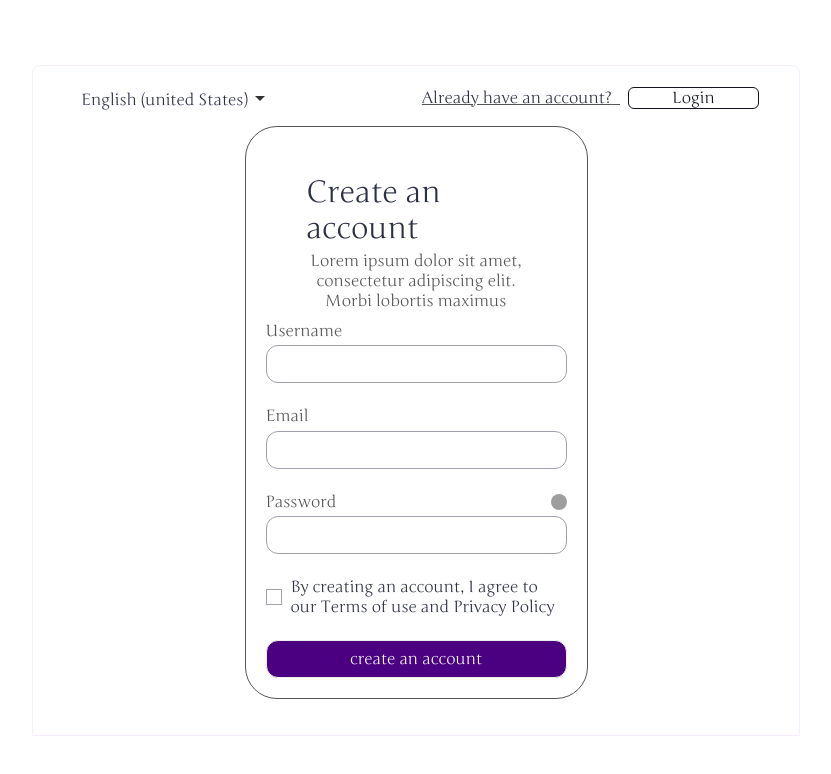
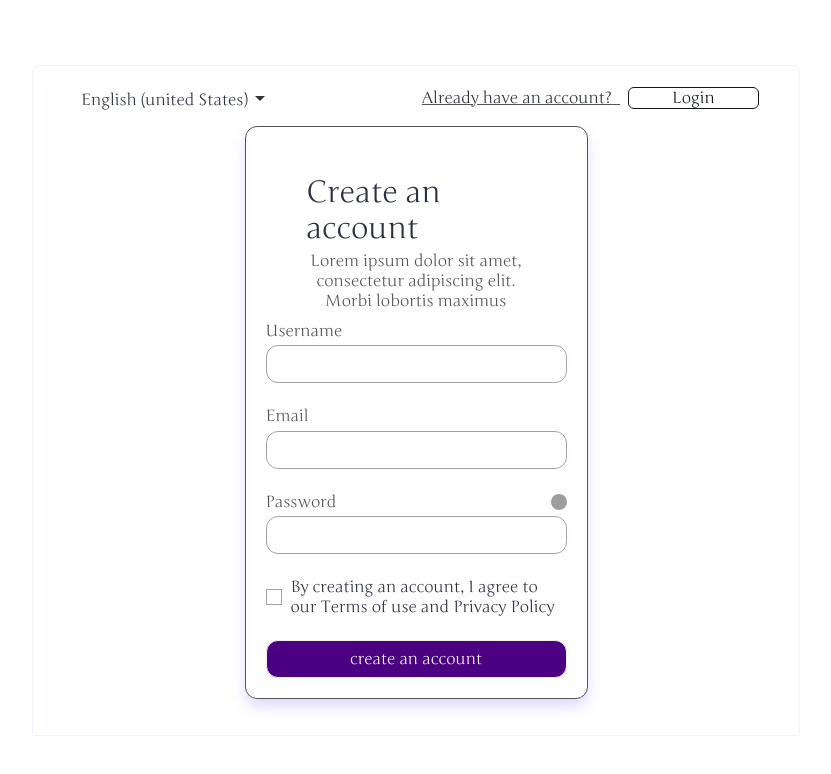
Before and after one commit to rishabh-17/contextify-ai, a React (Vite) app in the folder client/: page /signup in a window 1280 px wide. Shown: the top 774 px of the page, without its empty margins (224-1055 px from the left). Built offline with nearby package versions, Linux system fonts and the light colour scheme; grey boxes are pictures that could not be loaded.

Commit message:
login and signup

```diff
--- a/client/src/pages/SignIn/index.jsx
+++ b/client/src/pages/SignIn/index.jsx
@@ -120,7 +120,7 @@ export default function LoginPage() {
         </div>
       </div>
       <div className="w-full max-w-md p-5 flex flex-col items-center justify-center space-y-6 md:p-10">
-        <div className="container-xs w-full flex flex-col items-center gap-[10px] rounded-[32px] border border-solid  m-4 border-gray-700 p-5 pt-1 md:p-5">
+        <div className="container-xs w-full flex flex-col items-center gap-[10px] rounded-[32px] border border-solid  m-4 border-gray-700 p-5 pt-1 md:p-5  bg-[#fff] shadow-md">
           <div className="flex w-full flex-col items-center gap-1 md:w-full">
             <div className="h-[40px] w-[40px] rounded-[20px] bg-gray-400_01" />
             <a href="#">
--- a/client/src/pages/SignUp/index.jsx
+++ b/client/src/pages/SignUp/index.jsx
@@ -52,7 +52,7 @@ export default function SignUpPage() {
         {
           email,
           password,
-          name:username
+          name: username,
         }
       );
       if (!data.success) {
@@ -104,7 +104,7 @@ export default function SignUpPage() {
             </div>
           </div>
 
-          <div className="container-xs w-[50%] sm:w-full flex flex-col items-center gap-[10px] rounded-[32px] border border-solid  m-4 border-gray-700 p-5 pt-1 md:p-5">
+          <div className="container-xs w-[50%] sm:w-full flex flex-col items-center gap-[10px] rounded-[32px] border border-solid  m-4 border-gray-700 p-5 pt-1 md:p-5  bg-[#fff] shadow-md rounded-xl">
             <div className="flex w-[73%] flex-col items-center gap-1 md:w-full">
               <div className="h-[40px] w-[40px] rounded-[20px] bg-gray-400_01" />
               <a href="#">
```
